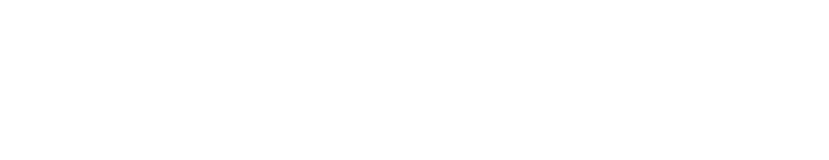
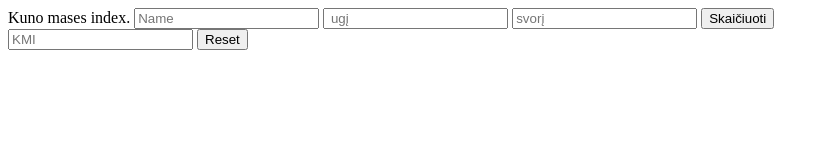
Before and after one commit to liliiavint/kuno-mases-index, a website: page index.html in a window 1280 px wide. Shown: the whole page, without its empty margins (0-829 px from the left). Drawn offline with Linux system fonts and the light colour scheme.

Commit message:
structura

```diff
--- a/index.html
+++ b/index.html
@@ -6,6 +6,26 @@
     <title>Kuno mases index.</title>
 </head>
 <body>
+    <section>
+        <div>
+            Kuno mases index.
+
+            <input type="text" placeholder="Name">
+            <input type="text" placeholder=" ugį">
+            <input type="text" placeholder="svorį">
+            <button>
+                Skaičiuoti
+            </button>
+        </div>
+        <div>
+            <input type="text" placeholder="KMI">
+            <button>
+                Reset
+            </button>
+        </div>
+
+
+    </section>
 
 </body>
 </html>
```
